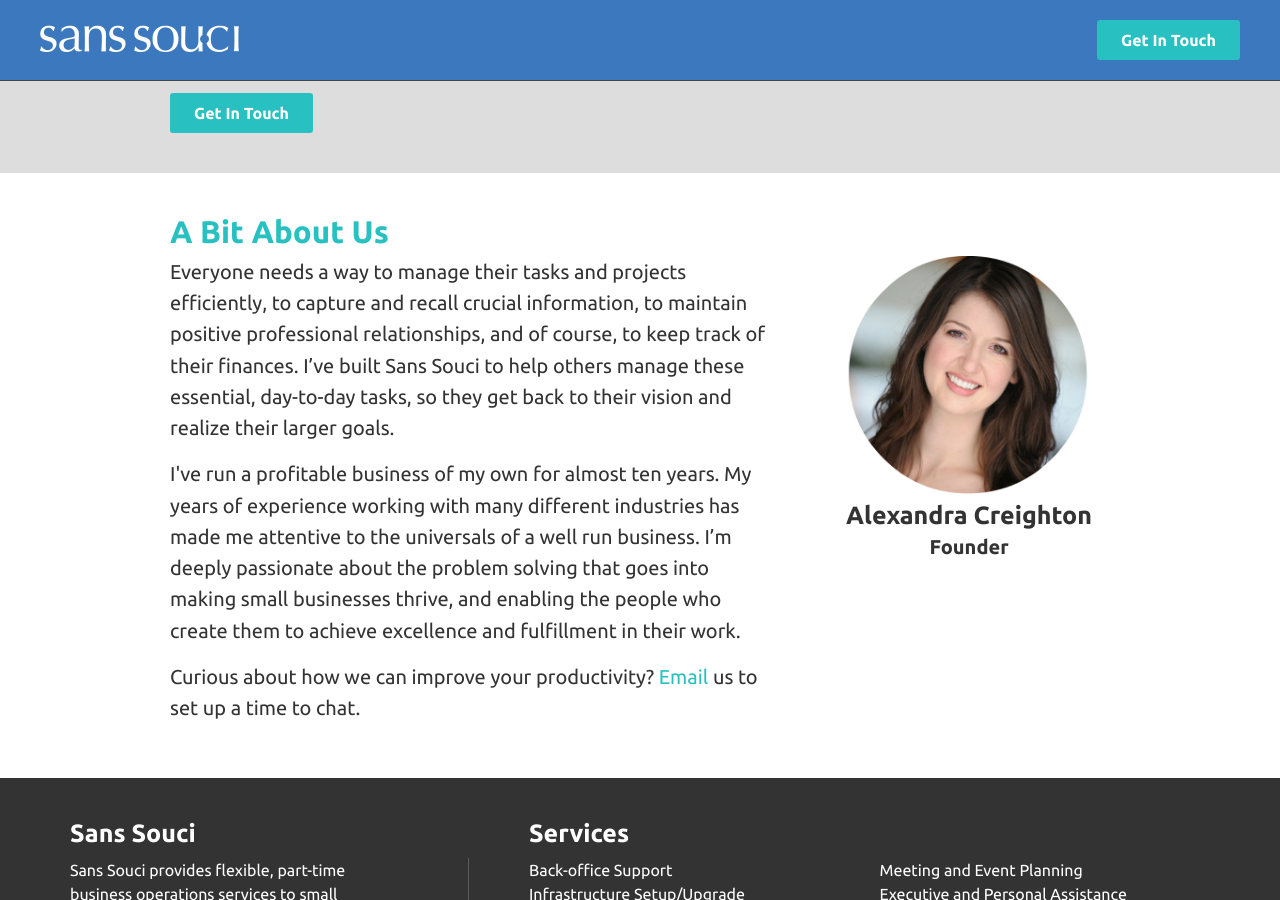
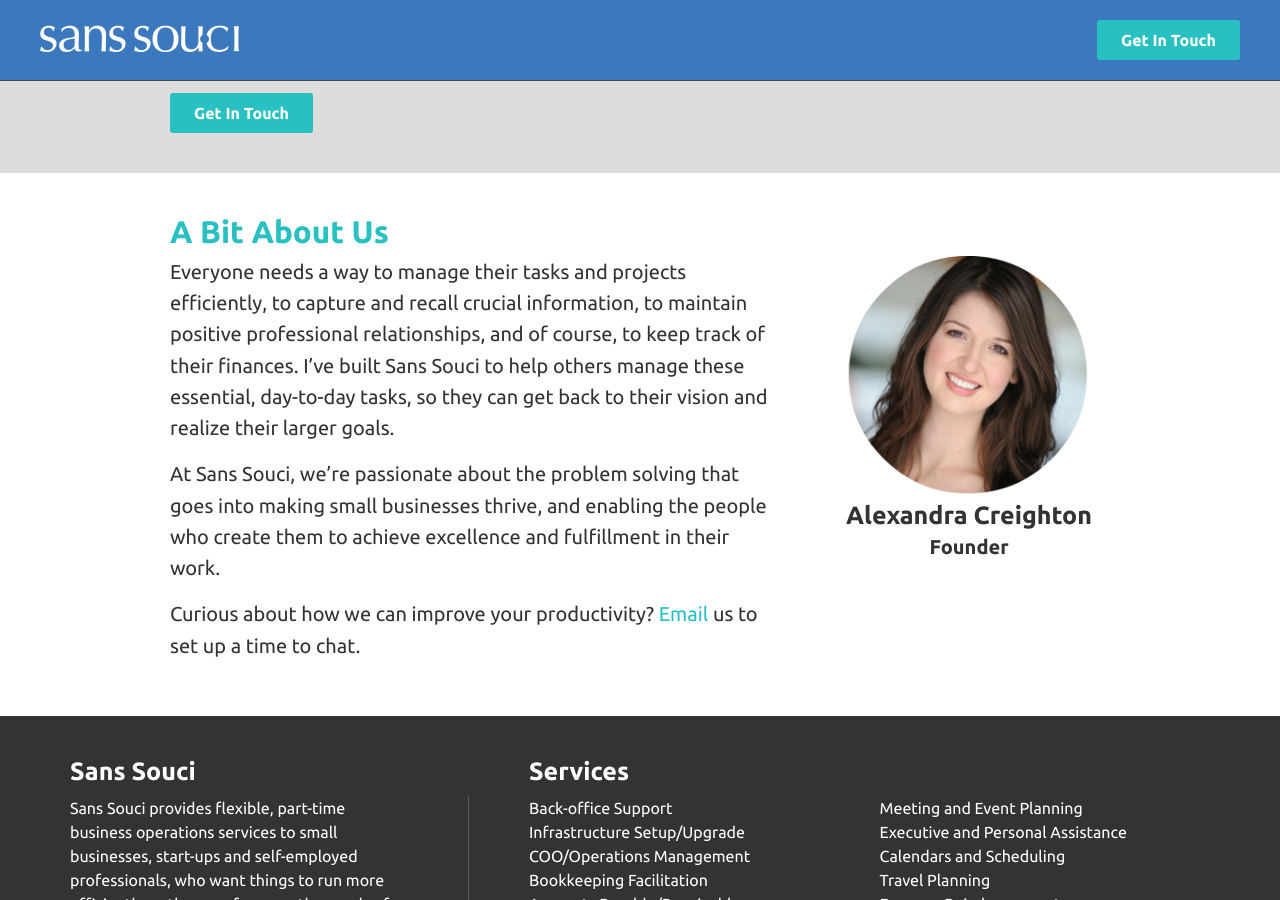
Before and after one commit to anemirovsky/sanssoucigroup, a Jekyll site: the page built from index.html, in a window 1280 px wide and 900 px high, scrolled down 1320 px. Built offline with Jekyll 4.4.1, drawn with Linux system fonts in a browser that asks for light colours.

Commit message:
Update bio.

```diff
--- a/index.html
+++ b/index.html
@@ -57,20 +57,15 @@ layout: default
       <h6>Founder</h6>
     </div>
     <div class="content">
-      <p>Everyone needs a way to manage their tasks and projects efficiently, to
-      capture and recall crucial information, to maintain positive
+      <p>Everyone needs a way to manage their tasks and projects efficiently,
+      to capture and recall crucial information, to maintain positive
       professional relationships, and of course, to keep track of their
-      finances. I’ve built Sans Souci to help others manage
-      these essential, day-to-day tasks, so they get back to their vision and
-      realize their larger goals.</p>
-
-      <p>I've run a profitable business of my own for almost ten years. My years
-      of experience working with many different industries has made me
-      attentive to the universals of a well run business. I’m deeply
-      passionate about the problem solving that goes into making small
-      businesses thrive, and enabling the people who create them to achieve
-      excellence and fulfillment in their work.</p>
-
+      finances. I’ve built Sans Souci to help others manage these essential,
+      day-to-day tasks, so they can get back to their vision and realize
+      their larger goals.</p>
+      <p>At Sans Souci, we’re passionate about the problem solving that goes
+      into making small businesses thrive, and enabling the people who create
+      them to achieve excellence and fulfillment in their work.</p>
       <p>Curious about how we can improve your productivity? <a href="mailto:{{ site.email }}">Email</a> us to set up a time to chat.</p>
     </div>
   </div>
```
Also changed, not shown: 2 other files.
